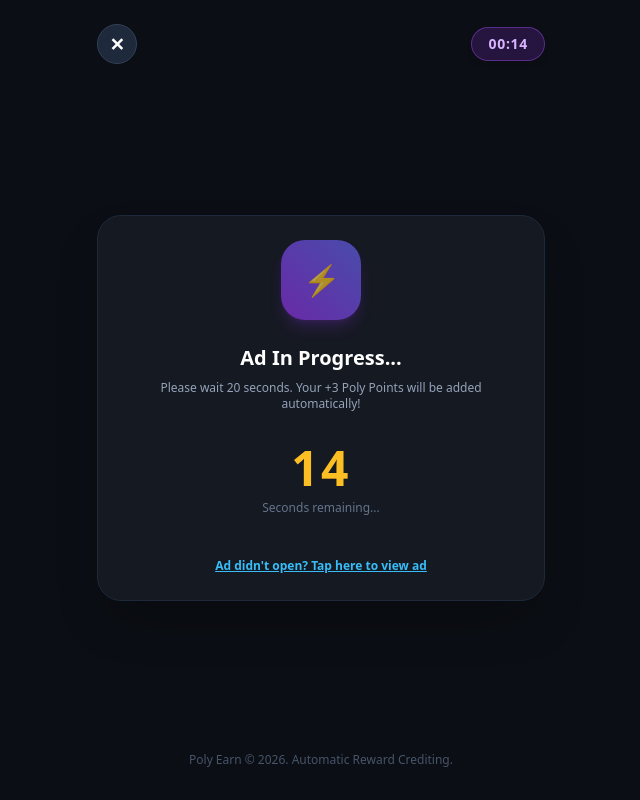
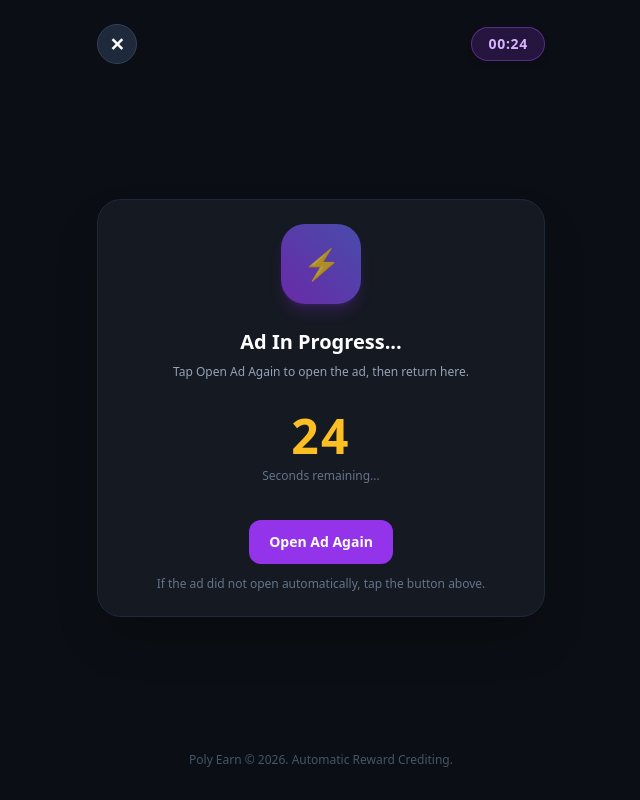
Before and after one commit to wizzidiamondblog-sketch/poly-earn, a Flask app: template templates/watch_ad.html in a window 1280 px wide. Shown: the whole page, without its empty margins (319-959 px from the left). Run offline with Flask 3, Linux system fonts and the light colour scheme; the template is opened without the code that fills it, so the values that code supplies are empty; some libraries are stand-ins or nearby versions.

Commit message:
Update watch_ad.html

```diff
--- a/templates/watch_ad.html
+++ b/templates/watch_ad.html
@@ -1,3 +1,4 @@
+
 <!DOCTYPE html>
 <html lang="en">
 <head>
@@ -6,48 +7,81 @@
   <title>Poly Earn - Watch Ad</title>
   <script src="https://cdn.tailwindcss.com"></script>
 </head>
+
 <body class="bg-[#0b0e14] text-white min-h-screen flex flex-col justify-between p-6 select-none">
 
   <!-- Top Navigation -->
   <div class="max-w-md w-full mx-auto flex justify-between items-center">
-    <a href="/dashboard" class="w-10 h-10 bg-slate-800 border border-slate-700 rounded-full flex items-center justify-center text-white font-bold text-lg hover:bg-slate-700 transition">
+    <a href="/dashboard"
+       class="w-10 h-10 bg-slate-800 border border-slate-700 rounded-full flex items-center justify-center text-white font-bold text-lg hover:bg-slate-700 transition">
       ✕
     </a>
-    <span class="text-sm font-black tracking-wider bg-purple-600/20 border border-purple-500/40 text-purple-300 px-4 py-1.5 rounded-full backdrop-blur shadow-md" id="countdown-badge">
-      00:20
+
+    <span class="text-sm font-black tracking-wider bg-purple-600/20 border border-purple-500/40 text-purple-300 px-4 py-1.5 rounded-full backdrop-blur shadow-md"
+          id="countdown-badge">
+      00:30
     </span>
   </div>
 
-  <!-- Main Card Container -->
+  <!-- Main Card -->
   <div class="max-w-md w-full mx-auto bg-[#151922] border border-slate-800 rounded-3xl p-6 text-center space-y-6 shadow-2xl my-auto">
 
-    <div id="icon-box" class="w-20 h-20 bg-gradient-to-tr from-purple-600 to-indigo-500 rounded-3xl flex items-center justify-center mx-auto text-white text-3xl shadow-lg shadow-purple-600/30 animate-pulse">
+    <div id="icon-box"
+         class="w-20 h-20 bg-gradient-to-tr from-purple-600 to-indigo-500 rounded-3xl flex items-center justify-center mx-auto text-white text-3xl shadow-lg shadow-purple-600/30 animate-pulse">
       ⚡
     </div>
 
     <div class="space-y-2">
-      <h2 id="status-heading" class="text-xl font-black text-white">Ad In Progress...</h2>
-      <p id="status-text" class="text-xs text-slate-400">Please wait 20 seconds. Your +3 Poly Points will be added automatically!</p>
+      <h2 id="status-heading" class="text-xl font-black text-white">
+        Ad In Progress...
+      </h2>
+
+      <p id="status-text" class="text-xs text-slate-400">
+        Your ad link is opening. Please wait 30 seconds.
+        Your +3 Poly Points will be credited after the timer.
+      </p>
     </div>
 
-    <!-- Live Timer Display -->
+    <!-- Countdown -->
     <div id="timer-box" class="py-2">
-      <div class="text-5xl font-black text-amber-400 tracking-wider" id="countdown">20</div>
-      <p class="text-xs text-slate-500 mt-2">Seconds remaining...</p>
+      <div class="text-5xl font-black text-amber-400 tracking-wider"
+           id="countdown">
+        30
+      </div>
+
+      <p class="text-xs text-slate-500 mt-2">
+        Seconds remaining...
+      </p>
     </div>
 
-    <!-- Auto Crediting Status -->
+    <!-- Crediting Status -->
     <div id="crediting-box" class="hidden py-4 space-y-2">
       <div class="inline-block w-8 h-8 border-4 border-emerald-500 border-t-transparent rounded-full animate-spin"></div>
-      <p class="text-sm font-bold text-emerald-400">Crediting +3 Poly Points to your account...</p>
+
+      <p class="text-sm font-bold text-emerald-400">
+        Crediting +3 Poly Points to your account...
+      </p>
     </div>
 
-    <!-- Hidden Claim Form (Triggered automatically by Javascript) -->
-    <form id="auto-claim-form" action="/claim-reward" method="POST" class="hidden"></form>
+    <!-- Claim Form -->
+    <form id="auto-claim-form"
+          action="/claim-reward"
+          method="POST"
+          class="hidden">
+    </form>
 
-    <!-- Backup Direct Re-Open Link -->
+    <!-- Open Ad Link -->
     <div id="reopen-box" class="pt-1">
-      <a href="https://uplcm.com/4/12063392" target="_blank" class="text-xs text-sky-400 underline font-semibold">Ad didn't open? Tap here to view ad</a>
+      <a href="https://uplcm.com/4/12063392"
+         target="_blank"
+         rel="noopener noreferrer"
+         class="inline-block bg-purple-600 hover:bg-purple-700 text-white text-sm font-bold px-5 py-3 rounded-xl">
+        Open Ad Again
+      </a>
+
+      <p class="text-xs text-slate-500 mt-3">
+        If the ad did not open automatically, tap the button above.
+      </p>
     </div>
 
   </div>
@@ -57,34 +91,59 @@
   </div>
 
   <script>
-    let timeLeft = 20;
-    const countdownEl = document.getElementById('countdown');
-    const badge = document.getElementById('countdown-badge');
+    const AD_URL = "https://uplcm.com/4/12063392";
 
-    const downloadTimer = setInterval(function() {
+    let timeLeft = 30;
+
+    const countdownEl = document.getElementById("countdown");
+    const badge = document.getElementById("countdown-badge");
+
+    // Open the ad in a new tab when this page loads.
+    // Some mobile browsers may block automatic new tabs.
+    window.addEventListener("load", function () {
+      const adWindow = window.open(AD_URL, "_blank");
+
+      if (!adWindow) {
+        document.getElementById("status-text").innerText =
+          "Tap Open Ad Again to open the ad, then return here.";
+      }
+    });
+
+    const downloadTimer = setInterval(function () {
       timeLeft--;
-      countdownEl.innerText = timeLeft;
-      let secs = timeLeft < 10 ? "0" + timeLeft : timeLeft;
+
+      countdownEl.innerText = Math.max(timeLeft, 0);
+
+      const secs = timeLeft < 10 ? "0" + timeLeft : timeLeft;
       badge.innerText = "00:" + secs;
 
       if (timeLeft <= 0) {
         clearInterval(downloadTimer);
 
-        // Show crediting screen
-        document.getElementById('timer-box').classList.add('hidden');
-        document.getElementById('reopen-box').classList.add('hidden');
-        document.getElementById('crediting-box').classList.remove('hidden');
+        document.getElementById("timer-box").classList.add("hidden");
+        document.getElementById("reopen-box").classList.add("hidden");
+        document.getElementById("crediting-box").classList.remove("hidden");
 
-        document.getElementById('status-heading').innerText = "Crediting Points! 🎉";
-        document.getElementById('status-text').innerText = "Updating your balance...";
+        document.getElementById("status-heading").innerText =
+          "Crediting Points! 🎉";
 
-        badge.classList.replace('bg-purple-600/20', 'bg-emerald-600/20');
-        badge.classList.replace('text-purple-300', 'text-emerald-400');
+        document.getElementById("status-text").innerText =
+          "Updating your balance...";
+
+        badge.classList.replace(
+          "bg-purple-600/20",
+          "bg-emerald-600/20"
+        );
+
+        badge.classList.replace(
+          "text-purple-300",
+          "text-emerald-400"
+        );
+
         badge.innerText = "DONE!";
 
-        // Auto submit form to add points to balance in PostgreSQL
-        setTimeout(function() {
-          document.getElementById('auto-claim-form').submit();
+        setTimeout(function () {
+          document.getElementById("auto-claim-form").submit();
         }, 500);
       }
     }, 1000);
```
